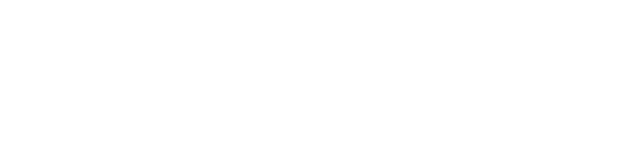
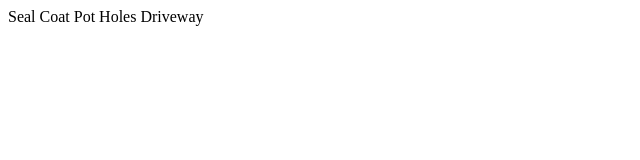
Before and after one commit to mando7k/Construction-Tools, a plain HTML site: page Asphalt.html in a window 1280 px wide. Shown: the whole page, without its empty margins (0-640 px from the left). Drawn offline with Linux system fonts and the light colour scheme.

Commit message:
Update Asphalt.html

```diff
--- a/Asphalt.html
+++ b/Asphalt.html
@@ -1,9 +1,12 @@
 <!DOCTYPE html>
 <html>
 	<head>
-		<title>Page Title</title>
+		<title>Asphalt</title>
 	</head>
 	<body>
+	Seal Coat
+	Pot Holes
+	Driveway
 
 	</body>
 </html>
```
